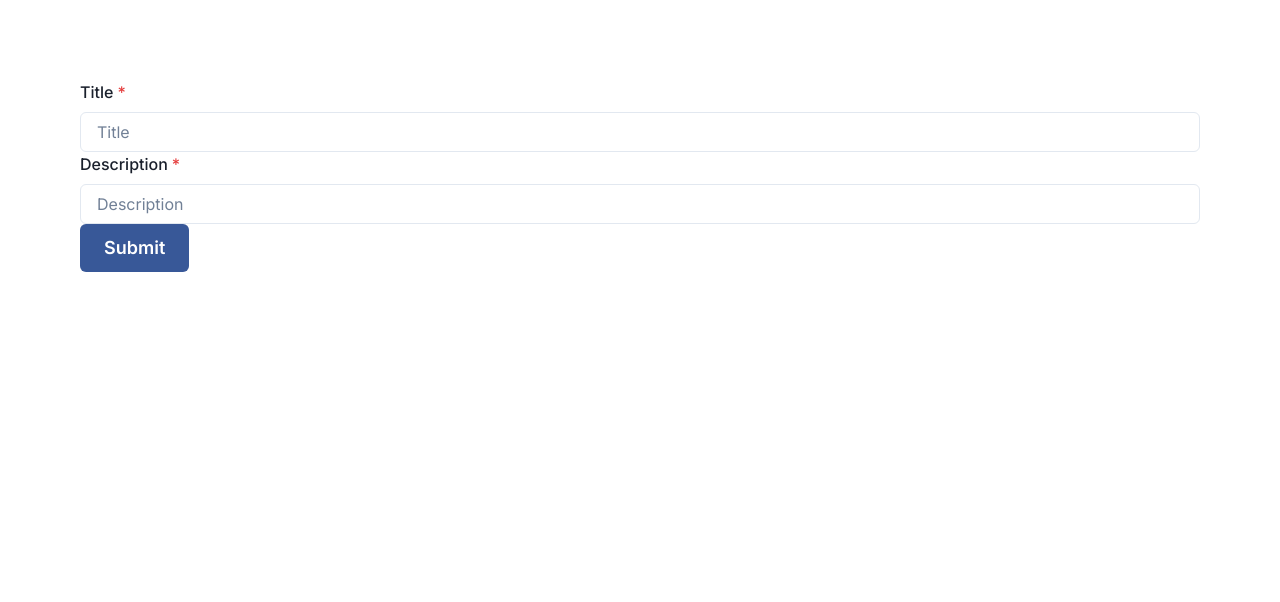
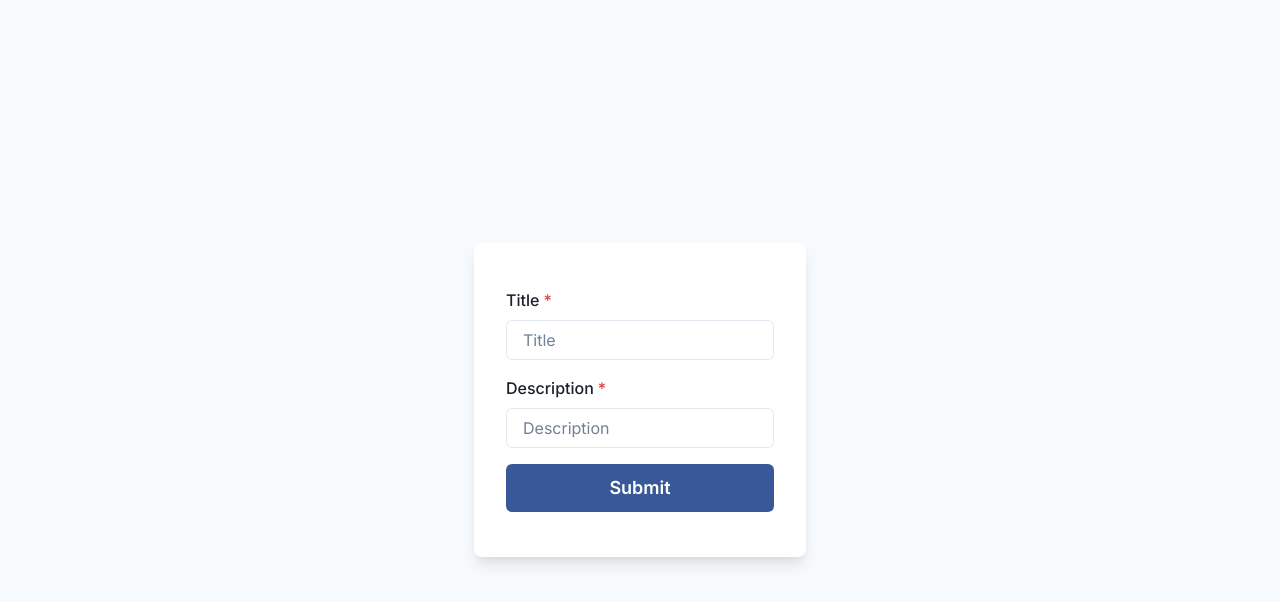
Before and after one commit to Coffee58511867/todo-app-nextjs, a Next.js app: page /todo in a window 1280 px wide. Shown: the top 602 px of the page. Built offline with nearby package versions, Linux system fonts and the light colour scheme.

Commit message:
Initial commit

```diff
--- a/app/todo/page.tsx
+++ b/app/todo/page.tsx
@@ -1,11 +1,19 @@
 "use client";
 
-import { FormControl, FormLabel, Input, SimpleGrid , Button} from "@chakra-ui/react";
+import {
+  FormControl,
+  FormLabel,
+  Input,
+  SimpleGrid,
+  Button,
+  Flex,
+  Stack,
+  useColorModeValue,
+  Box,
+} from "@chakra-ui/react";
 import { useForm } from "react-hook-form";
 import ITodo from "../models/todo.type";
 import { uploadError } from "../Validators/FormValidator";
-
-
 
 export default function AddItem() {
   const {
@@ -15,21 +23,52 @@ export default function AddItem() {
   } = useForm<ITodo>();
 
   const onSubmit = async (data: ITodo) => {
+    try {
         console.log(data);
+    } catch (error) {
+        console.log(error);
     }
+  };
   return (
-    <SimpleGrid p={20}>
+    <Flex
+    minH={"100vh"}
+    align={"center"}
+    justify={"center"}
+    bg={useColorModeValue("gray.50", "gray.800")}
+  >
+    <Stack spacing={8} mx={"auto"} maxW={"lg"} py={12} px={6}>
       <form onSubmit={handleSubmit(onSubmit)} noValidate>
+      <Box
+            rounded={"lg"}
+            bg={useColorModeValue("white", "gray.700")}
+            boxShadow={"lg"}
+            p={8}
+          >
+      <Stack spacing={4} py={13}>
         <FormControl isRequired>
           <FormLabel>Title</FormLabel>
-          <Input placeholder="Title"    {...register("title", uploadError.title)}/>
+          <Input
+            placeholder="Title"
+            {...register("title", uploadError.title)}
+          />
+          {errors?.title && <p className="error">{errors.title.message}</p>}
         </FormControl>
         <FormControl isRequired>
           <FormLabel>Description</FormLabel>
-          <Input placeholder="Description"   {...register("body", uploadError.body)} />
+          <Input
+            placeholder="Description"
+            {...register("body", uploadError.body)}
+          />
+          {errors?.body && <p className="error">{errors.body.message}</p>}
         </FormControl>
-        <Button size='lg' colorScheme='facebook' type="submit">Submit</Button>
+        <Button size="lg" colorScheme="facebook" type="submit"
+        loadingText="Submitting" isLoading={isSubmitting}>
+          Submit
+        </Button>
+        </Stack>
+        </Box>
       </form>
-    </SimpleGrid>
+    </Stack>
+    </Flex>
   );
 }
```
Lines whose indentation alone changed are shown as unchanged.
